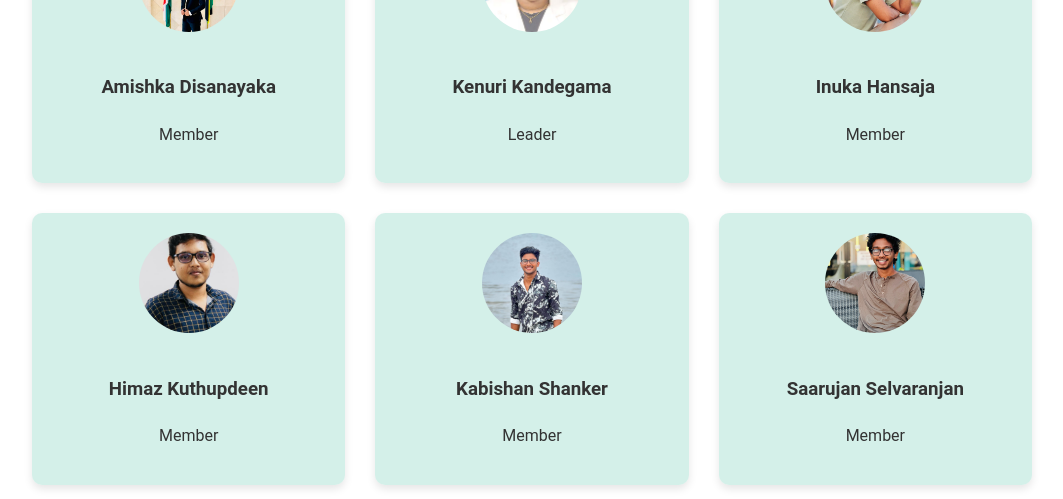
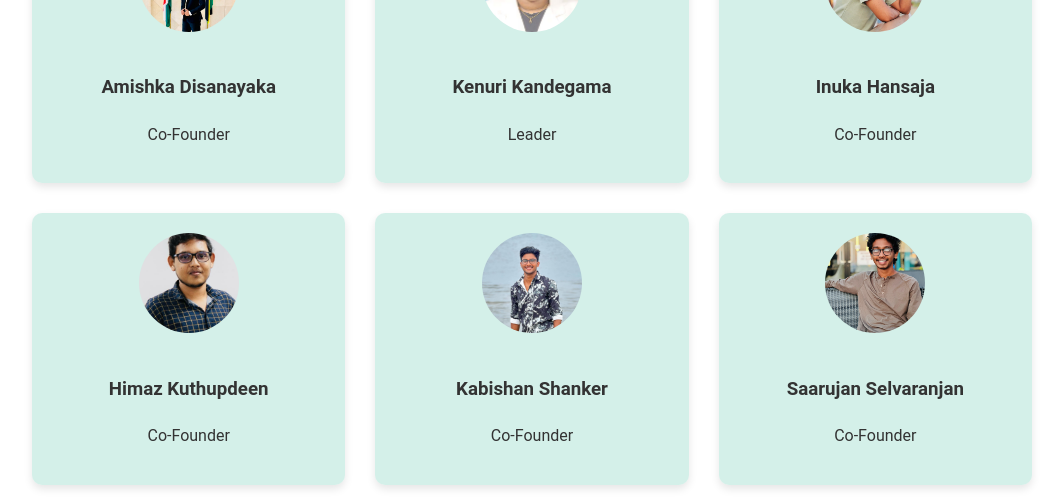
Before and after one commit to AmishkaMindika/socialease, a React (Vite) app: page / in a window 1280 px wide. Shown: the part 3020-3519 px from the top of the page, without its empty margins (108-1171 px from the left). Built offline with nearby package versions, Linux system fonts and the light colour scheme.

Commit message:
edit the team card

```diff
--- a/src/App.jsx
+++ b/src/App.jsx
@@ -162,12 +162,12 @@ function App() {
   <div className="team-grid">
     {/* Team Member Cards */}
     {[
-      { name: "Amishka Disanayaka", role: "Member", img: "Amishka.jpg" },
+      { name: "Amishka Disanayaka", role: "Co-Founder", img: "Amishka.jpg" },
       { name: "Kenuri Kandegama", role: "Leader", img: "Kenuri.jpg" },
-      { name: "Inuka Hansaja", role: "Member", img: "Inuka.jpg" },
-      { name: "Himaz Kuthupdeen", role: "Member", img: "Himaz.jpg" },
-      { name: "Kabishan Shanker", role: "Member", img: "Kabishan.jpg" },
-      { name: "Saarujan Selvaranjan", role: "Member", img: "Saarujan.jpg" },
+      { name: "Inuka Hansaja", role: "Co-Founder", img: "Inuka.jpg" },
+      { name: "Himaz Kuthupdeen", role: "Co-Founder", img: "Himaz.jpg" },
+      { name: "Kabishan Shanker", role: "Co-Founder", img: "Kabishan.jpg" },
+      { name: "Saarujan Selvaranjan", role: "Co-Founder", img: "Saarujan.jpg" },
     ].map((member, index) => (
       <div key={index} className="team-card">
         <img src={member.img} alt={member.name} className="team-img" />
```
